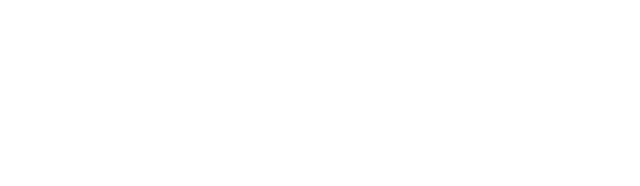
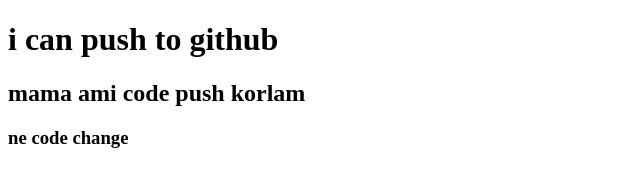
Before and after one commit to sanwarhossain5/my-second-repo, a plain HTML site: page index.html in a window 1280 px wide. Shown: the whole page, without its empty margins (0-640 px from the left). Drawn offline with Linux system fonts and the light colour scheme.

Commit message:
added header

```diff
--- a/index.html
+++ b/index.html
@@ -7,6 +7,8 @@
       <title>My Second Github Repo</title>
 </head>
 <body>
-
+      <h1>i can push to github</h1>
+      <h2>mama ami code push korlam</h2>
+      <h3>ne code change</h3>
 </body>
 </html>
```
